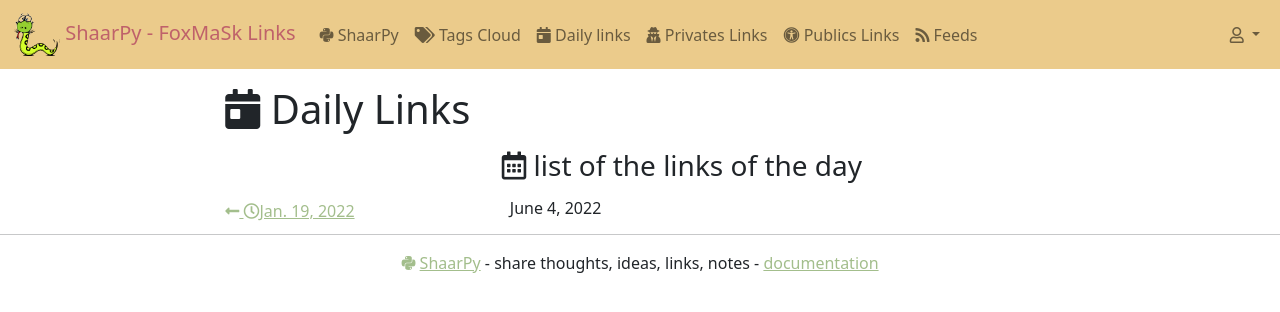
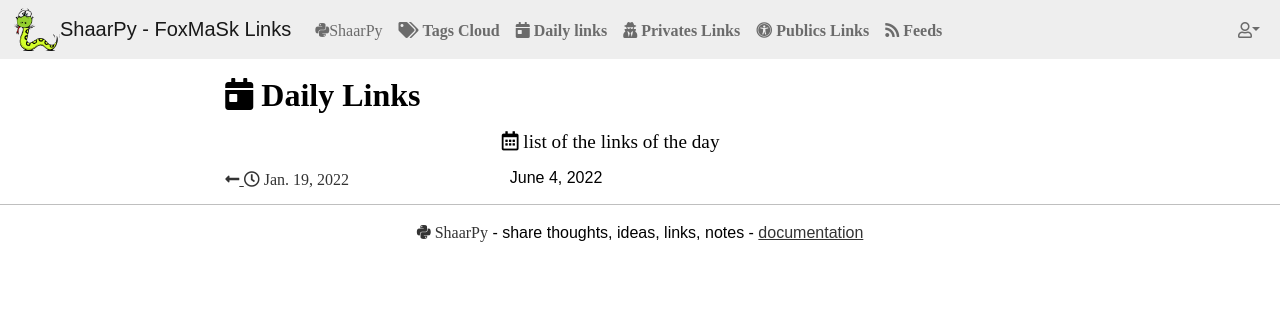
Before and after one commit to foxmask/shaarpy, a Django app: page /daily/ in a window 1280 px wide. Shown: the top 312 px of the page. Run offline with Django 4.2, Linux system fonts and the light colour scheme; the visitor is signed in with stand-in values (Sample User, id 1); data comes from the database, SQL or seed files in the repository.

Commit message:
adapted accessibility - freely adapted color schema with notabene agreed https://github.com/notabene/nota-bene.org-squelettes

```diff
--- a/shaarpy/static/502.html
+++ b/shaarpy/static/502.html
@@ -11,7 +11,7 @@
 </head>
 
 <body role="document">
-    <nav class="navbar navbar-expand-md navbar-light sticky-top" style="background-color: #ebcb8b;">
+    <nav class="navbar navbar-expand-md navbar-light sticky-top">
         <div class="container-fluid">
         <button class="navbar-toggler navbar-toggler-right" type="button" data-toggle="collapse" data-target="#navbarNavDropdown" aria-controls="navbarNavDropdown" aria-expanded="false" aria-label="Toggle navigation">
             <span class="navbar-toggler-icon"></span>
@@ -33,7 +33,7 @@
     </div>
     <hr/>
     <div class="footer d-flex align-items-center justify-content-center">
-      <p class="fs-6"><a href="https://framagit.org/foxmask/shaarpy" title="Shaarpy project homepage" target="_blank">ShaarPy</a> - share thoughts, ideas, links, notes - <a title="Shaarpy Documentation" href="https://framagit.org/foxmask/shaarpy/-/blob/main/README.md" target="_blank">documentation</a></p>
+      <p class="fs-6"><a href="https://framagit.org/foxmask/shaarpy" title="Shaarpy project homepage">ShaarPy</a> - share thoughts, ideas, links, notes - <a title="Shaarpy Documentation" href="https://framagit.org/foxmask/shaarpy/-/blob/main/README.md">documentation</a></p>
     </div>
     <script src="https://cdn.jsdelivr.net/npm/bootstrap@5.1.3/dist/js/bootstrap.bundle.min.js" integrity="sha384-ka7Sk0Gln4gmtz2MlQnikT1wXgYsOg+OMhuP+IlRH9sENBO0LRn5q+8nbTov4+1p" crossorigin="anonymous"></script>
 </body>
--- a/shaarpy/static/shaarpy/css/base.css
+++ b/shaarpy/static/shaarpy/css/base.css
@@ -1,58 +1,209 @@
-.navbar-light .navbar-brand {
-    color: #bf616a;
+/* line 1, ../sass/styles.scss */
+* {
+  box-sizing: border-box;
 }
-a {
-    color: #a3be8c;
+
+/* line 5, ../sass/styles.scss */
+.sr-only {
+  position: absolute;
+  width: 1px;
+  height: 1px;
+  padding: 0;
+  margin: -1px;
+  overflow: hidden;
+  clip: rect(0, 0, 0, 0);
+  border: 0;
+}
+
+/* line 3, ../sass/_variables.scss */
+:root {
+  --color-bg: #fff;
+  --color-text: #333;
+  --color-text-stronger: #000;
+  --color-bg-subdued: #eee;
+  --color-base: #333;
+  --color-base-light: var(--color-bg-subdued);
+  --color-base-dark: #333;
+}
+
+/* ========= Structure */
+/* line 3, ../sass/_structure.scss */
+body {
+  font-size: 1em;
+  font-family: Arial, Helvetica, sans-serif;
+  color: var(--color-text-stronger);
+  background: var(--color-bg);
+  margin: 0;
+  padding: 0;
+}
+
+/* line 12, ../sass/_structure.scss */
+.outer {
+  padding: 0 .5em;
+}
+
+/* ========================= Header */
+@media screen and (min-width: 44em) {
+  /* line 19, ../sass/_structure.scss */
+  #logo {
+    max-width: 44em;
+    margin: auto;
+    position: relative;
+  }
+
+  /* line 24, ../sass/_structure.scss */
+  #tagline, #breadcrumbs {
+    position: relative;
+    margin-top: -3.4em;
+    margin-bottom: 1.3em;
+    width: 37em;
+    padding: 1em 1em 1em 0;
+  }
+}
+/* =========== Citations */
+/* line 5, ../sass/_citations.scss */
+blockquote {
+  font-style: italic;
+  background: var(--color-bg-subdued);
+  margin: 0 -.5em;
+  padding: .5em .5em .5em 2em;
+  border-left: 0.2em solid var(--color-base-dark);
+}
+/* line 11, ../sass/_citations.scss */
+.forum blockquote {
+  background: inherit;
+  margin: 0;
+}
+/* line 16, ../sass/_citations.scss */
+blockquote q, blockquote em, blockquote i {
+  font-style: normal;
+}
+/* line 19, ../sass/_citations.scss */
+blockquote footer {
+  font-style: normal;
+}
+/* line 21, ../sass/_citations.scss */
+blockquote footer q, blockquote footer em, blockquote footer i {
+  font-style: italic;
+}
+
+/* line 28, ../sass/_citations.scss */
+cite {
+  font-style: italic;
+}
+
+/* =========== Focus states */
+/* line 3, ../sass/_focusable.scss */
+a, button, input, select, submit, textarea, [tabindex]:not([tabindex="-1"]) {
+  outline: .2em solid transparent;
+  outline-offset: .3em;
+  -webkit-transition: outline-offset .2s linear;
+  transition: outline-offset .2s linear;
+}
+
+/* line 10, ../sass/_focusable.scss */
+a:focus, a:not([tabindex="-1"]):focus, button:focus, input:focus, select:focus, submit:focus, textarea:focus, [tabindex]:not([tabindex="-1"]):focus {
+  outline-color: currentColor;
+  outline-offset: .1em;
+}
+
+/* ================ Links */
+/* line 17, ../sass/_focusable.scss */
+a:link {
+  /* text-decoration: underline;*/
+  color: var(--color-base-dark);
+}
+
+/* line 22, ../sass/_focusable.scss */
+a:visited {
+  text-decoration: underline;
+  color: var(--color-base-dark);
+}
+
+/* ============= Form elements */
+/* line 28, ../sass/_focusable.scss */
+button, input, select, submit, textarea {
+  border: 1px solid var(--color-base-dark);
+  padding: .5em;
+}
+
+/* line 32, ../sass/_focusable.scss */
+button, input, submit {
+  background: var(--color-base-light);
+  color: var(--color-text-stronger);
+  cursor: pointer;
+}
+
+/* line 38, ../sass/_focusable.scss */
+textarea, input[type="text"] {
+  padding: .5em;
+  display: block;
+  width: 100%;
+  background: var(--color-bg);
+  color: var(--color-text-stronger);
+  border: 1px solid var(--color-base-dark);
+}
+
+/* =============== Headings */
+/* line 8, ../sass/_headings.scss */
+h1 {
+  font-family: Georgia, "Times New Roman", serif;
+  font-size: 2em;
+}
+
+/* line 12, ../sass/_headings.scss */
+h2 {
+  font-family: Georgia, "Times New Roman", serif;
+  font-size: 1.5em;
+}
+
+/* line 16, ../sass/_headings.scss */
+h3 {
+  font-family: Georgia, "Times New Roman", serif;
+  font-size: 1.2em;
+}
+
+/* Images */
+/* line 3, ../sass/_images.scss */
+img {
+  max-width: 100%;
+}
+
+/* line 2, ../sass/_selections.scss */
+::-moz-selection {
+  background-color: var(--color-base-dark);
+  color: var(--color-bg);
+}
+
+/* line 7, ../sass/_selections.scss */
+::selection {
+  background-color: var(--color-base-dark);
+  color: var(--color-bg);
+}
+/*# sourceMappingURL=styles.css.map */
+
+.navbar {
+    background-color: #eee;
 }
 
 a:hover {
-    color: #b48ead;
+  text-decoration: underline;
+  color: var(--color-bg);
+  background-color: var(--color-base);
 }
 
-.border-info {
-    border-color: #5e81ac !important;
+.navbar a:hover {
+  text-decoration: underline;
+  color: #fff !important;
+  background-color: #000 !important;
 }
 
-.bg-secondary {
-    background-color: #bf616a !important;
+a:hover span.badge.rounded-pill.bg-secondary {
+  text-decoration: underline;
+  color: #fff !important;
+  background-color: #000 !important;
 }
 
-.bg-secondary:hover {
-    background-color: #b48ead !important;
+a.fab.fa-python {
+    text-decoration: none;
 }
-
-
-.navbar-light .navbar-nav .nav-link:focus, .navbar-light .navbar-nav .nav-link:hover {
-  color: #bf616a;
-}
-
-.page-item.active .page-link {
-    background-color: #a3be8c;
-    border-color: #a3be8c;
-}
-
-.page-link:hover {
-    background-color: #a3be8c;
-    border-color: #a3be8c;
-    color: #fff;
-}
-
-.page-link {
-    color: #a3be8c;
-}
-
-.btn-dark:hover {
-  color: #fff;
-  background-color: #2e3440;
-  border-color: #2e3440;
-}
-
-.btn-dark {
-  color: #fff;
-  background-color: #2e3440;
-  border-color: #2e3440;
-}
-
-pre {
-    background-color: rgba(0,0,0,.03);
-}
--- a/shaarpy/templates/base.html
+++ b/shaarpy/templates/base.html
@@ -23,37 +23,40 @@
     {% block og_image %}{% endblock %}
 </head>
 <body role="document"{% if edit_link %} onload="document.my_form.id_text.focus();"{% elif add_link %} onload="document.my_form.id_url.focus();"{% endif %}>
-    <nav class="navbar navbar-expand-md navbar-light sticky-top" style="background-color: #ebcb8b;">
+    <nav class="navbar navbar-expand-md navbar-light sticky-top">
         <div class="container-fluid">
-            <a class="navbar-brand" href="{% url 'home' %}" title="Home">
-                <img src="{% static 'shaarpy.png' %}" alt="ShaarPy Snake" width="48" height="43"/> <span class="menu-collapsed">{{ SHAARPY_NAME }}</span>
-            </a>
+            <img src="{% static 'shaarpy.png' %}" alt="ShaarPy Snake" width="48" height="43"/>
             <button class="navbar-toggler" type="button" data-bs-toggle="collapse" data-bs-target="#navbarSupportedContent" aria-controls="navbarSupportedContent" aria-expanded="false" aria-label="Toggle navigation">
               <span class="navbar-toggler-icon"></span>
             </button>
             <div class="collapse navbar-collapse" id="navbarSupportedContent">
               <ul class="navbar-nav me-auto mb-2 mb-lg-0">
+                <li class="nav-item">
+                <a class="navbar-brand" href="{% url 'home' %}" title="Home">
+                  <span class="menu-collapsed">{{ SHAARPY_NAME }}</span>
+                </a>
+                </li>
                 {% if user.is_authenticated %}
                 <li class="nav-item">
-                  <a class="nav-link shaarpy-link" href="{% url 'link_create' %}" title="{% trans 'Add a thought, a link, an idea, a note' %}"><i class="fab fa-python"></i> ShaarPy</a>
+                  <a class="nav-link fab fa-python" href="{% url 'link_create' %}" title="{% trans 'Add a thought, a link, an idea, a note' %}">ShaarPy</a>
                 </li>
                 {% endif %}
                 <li class="nav-item">
-                  <a class="nav-link" href="{% url 'tags_list' %}" title="{% trans 'Tags Cloud' %}"><i class="fas fa-tags"></i> {% trans 'Tags Cloud' %}</a>
+                  <a class="nav-link fas fa-tags" href="{% url 'tags_list' %}" title="{% trans 'Tags Cloud' %}"> {% trans 'Tags Cloud' %}</a>
                 </li>
                 <li class="nav-item">
-                  <a class="nav-link" href="{% url 'daily' %}" title="{% trans 'Daily links' %}"><i class="fas fa-calendar-day"></i> {% trans 'Daily links' %}</a>
+                  <a class="nav-link fas fa-calendar-day" href="{% url 'daily' %}" title="{% trans 'Daily links' %}"> {% trans 'Daily links' %}</a>
                 </li>
                 {% if user.is_authenticated %}
                 <li class="nav-item">
-                  <a class="nav-link" href="{% url 'link_private' %}" title="{% trans 'Privates Links' %}"><i class="fas fa-user-secret"></i> {% trans 'Privates Links' %}</a>
+                  <a class="nav-link fas fa-user-secret" href="{% url 'link_private' %}" title="{% trans 'Privates Links' %}"> {% trans 'Privates Links' %}</a>
                 </li>
                 <li class="nav-item">
-                  <a class="nav-link" href="{% url 'link_public' %}" title="{% trans 'Publics Links' %}"><i class="fas fa-universal-access"></i> {% trans 'Publics Links' %}</a>
+                  <a class="nav-link fas fa-universal-access" href="{% url 'link_public' %}" title="{% trans 'Publics Links' %}"> {% trans 'Publics Links' %}</a>
                 </li>
                 {% endif %}
                 <li class="nav-item">
-                  <a class="nav-link shaarpy-link" href="{% url 'feed' %}"><i class="fas fa-rss"></i> Feeds</a>
+                  <a class="nav-link fas fa-rss" href="{% url 'feed' %}"> Feeds</a>
                 </li>
               </ul>
               {% if form_search %}
@@ -62,26 +65,22 @@
               <ul class="navbar-nav">
                 {% if user.is_authenticated %}
                 <li class="nav-item dropdown">
-                  <a class="nav-link dropdown-toggle" href="#" id="navbarDropdown" role="button" data-bs-toggle="dropdown" aria-expanded="false">
-                    <i class="far fa-user"></i>
-                  </a>
+                  <a class="nav-link dropdown-toggle far fa-user" href="#" id="navbarDropdown" role="button" data-bs-toggle="dropdown" aria-expanded="false"></a>
                   <ul class="dropdown-menu dropdown-menu-end" aria-labelledby="navbarDropdown">
-                    <li><a class="dropdown-item" href="{% url 'me' %}" title="{% trans 'Profile' %}"><i class="fas fa-user"></i> {% trans 'Profile' %}</a></li>
+                    <li><a class="dropdown-item fas fa-user" href="{% url 'me' %}" title="{% trans 'Profile' %}"> {% trans 'Profile' %}</a></li>
                     {% if user.is_staff %}
-                    <li><a class="dropdown-item" href="javascript:(function(){var%20url%20=%20location.href;var%20title%20=%20document.title%20||%20url;window.open('{{ hostname }}/new/?post='%20+%20encodeURIComponent(url)+'&title='%20+%20encodeURIComponent(title)+'&source=bookmarklet','_blank','menubar=no,height=390,width=600,toolbar=no,scrollbars=no,status=no,dialog=1');})();" title="{% trans 'drag this link to your bookmark bar to use the bookmarklet' %}"> <i class="fas fa-plus"></i> ShaarPy Link</a></li>
-                    <li><a class="dropdown-item" href="{% url 'admin:login' %}" title="{% trans 'Admin' %}"><i class="fas fa-user-cog"></i> {% trans 'Admin' %}</a></li>
+                    <li><a class="dropdown-item fas fa-plus" href="javascript:(function(){var%20url%20=%20location.href;var%20title%20=%20document.title%20||%20url;window.open('{{ hostname }}/new/?post='%20+%20encodeURIComponent(url)+'&title='%20+%20encodeURIComponent(title)+'&source=bookmarklet','_blank','menubar=no,height=390,width=600,toolbar=no,scrollbars=no,status=no,dialog=1');})();" title="{% trans 'drag this link to your bookmark bar to use the bookmarklet' %}"> ShaarPy Link</a></li>
+                    <li><a class="dropdown-item fas fa-user-cog" href="{% url 'admin:login' %}" title="{% trans 'Open the admin panel' %}"> {% trans 'Admin' %}</a></li>
                     <li><hr class="dropdown-divider"></li>
                     {% endif %}
-                    <li><a class="dropdown-item" href="{% url 'logout' %}"  title="{% trans 'Logout' %}"><i class="fas fa-sign-out-alt"></i> {% trans 'Logout' %}</a></li>
+                    <li><a class="dropdown-item fas fa-sign-out-alt" href="{% url 'logout' %}"  title="{% trans 'Logout' %}"> {% trans 'Logout' %}</a></li>
                   </ul>
+                </li>
                   {% else %}
-                  <ul class="navbar-nav">
-                    <li class="nav-item">
-                      <a class="nav-link" href="{% url 'me' %}"><i class="far fa-user"></i></a>
-                    </li>
-                  </ul>
+                  <li class="nav-item">
+                    <a class="nav-link" href="{% url 'me' %}"><i class="far fa-user"> {% trans 'Login' %}</i></a>
+                  </li>
                   {% endif %}
-                </li>
               </ul>
             </div>
         </div>
@@ -97,7 +96,7 @@
     <hr/>
     <div class="footer d-flex align-items-center justify-content-center">
       {% block footer %}
-      <p class="fs-6"> <a href="https://python.org/" title="Python powered"><i class="fab fa-python"></i></a> <a href="https://framagit.org/foxmask/shaarpy" title="{% trans 'ShaarPy project homepage' %}" target="_blank">ShaarPy</a> - share thoughts, ideas, links, notes - <a title="Shaarpy Documentation" href="https://framagit.org/foxmask/shaarpy/-/blob/main/README.md" target="_blank">{% trans 'documentation' %}</a></p>
+      <p class="fs-6"> <a class="fab fa-python" href="https://framagit.org/foxmask/shaarpy" title="{% trans 'ShaarPy project homepage' %}"> ShaarPy</a> - share thoughts, ideas, links, notes - <a title="Shaarpy Documentation" href="https://framagit.org/foxmask/shaarpy/-/blob/main/README.md">{% trans 'documentation' %}</a></p>
       {% endblock %}
     </div>
     <script src="https://cdn.jsdelivr.net/npm/bootstrap@5.1.3/dist/js/bootstrap.bundle.min.js" integrity="sha384-ka7Sk0Gln4gmtz2MlQnikT1wXgYsOg+OMhuP+IlRH9sENBO0LRn5q+8nbTov4+1p" crossorigin="anonymous"></script>
--- a/shaarpy/templates/shaarpy/daily_list.html
+++ b/shaarpy/templates/shaarpy/daily_list.html
@@ -5,17 +5,19 @@
 {% block og_title %}{% trans 'Daily Links' %}{% endblock %}
 {% block content %}
 <div class="col-xs-8 col-md-8 col-lg-8 offset-xs-2 offset-md-2 offset-lg-2 mt-3">
-  <h1><i class="fas fa-calendar-day"></i> {% trans 'Daily Links' %}</h1>
-  <h3 class="col-xs-8 col-md-8 col-lg-8 offset-xs-4 offset-md-4 offset-lg-4 mt-3 mb-3"><i class="far fa-calendar-alt"></i> {% trans 'list of the links of the day' %}</h3>
+  <h1><i class="fas fa-calendar-day"> {% trans 'Daily Links' %}</i></h1>
+  <h3 class="col-xs-8 col-md-8 col-lg-8 offset-xs-4 offset-md-4 offset-lg-4 mt-3 mb-3">
+    <i class="far fa-calendar-alt"> {% trans 'list of the links of the day' %}</i>
+  </h3>
   <div class="row row-cols-1 row-cols-md-3 g-4">
     <div class="col mb-3">
-    {% if previous_date %}<a href="{% url 'daily' previous_date|date:'Y-m-d' %}"><i class="fas fa-long-arrow-alt-left"></i> <i class="far fa-clock"></i>{{ previous_date }}</a>{% endif %}&nbsp;
+    {% if previous_date %}<a href="{% url 'daily' previous_date|date:'Y-m-d' %}"><i class="fas fa-long-arrow-alt-left"> </i> <i class="far fa-clock"> {{ previous_date }}</i></a>{% endif %}&nbsp;
     </div>
     <div class="col mb-3">
     <h6>{{ current_date|date:"DATE_FORMAT" }}</h6>
     </div>
     <div class="col mb-3">
-    {% if next_date %}<a href="{% url 'daily' next_date|date:'Y-m-d' %}"><i class="far fa-clock"></i> {{ next_date }} <i class="fas fa-long-arrow-alt-right"></i> </a>{% endif %}
+    {% if next_date %}<a href="{% url 'daily' next_date|date:'Y-m-d' %}"><i class="far fa-clock"> {{ next_date }}</i>  <i class="fas fa-long-arrow-alt-right"> </i> </a>{% endif %}
     </div>
   </div>
   <div class="row row-cols-1 row-cols-md-3 g-4">
@@ -24,7 +26,7 @@
       <div class="card">
         <div class="card-body">
           {% if data.url %}
-          <h5 class="card-title"><a href="{{ data.url }}" target="_blank">{{ data.title }}</a></h5>
+          <h5 class="card-title"><a href="{{ data.url }}">{{ data.title }}</a></h5>
           {% else %} {# it is a note #}
           <h5><a href="{% url 'link_detail' data.url_hashed %}">{{ data.title }}</a></h5>
           {% endif %}
@@ -36,15 +38,17 @@
             <iframe src="{{ data.video }}" title="video" allowfullscreen></iframe>
           </div>
           {% endif %}
-          <p class="card-text">{{ data.text | markdown |safe }}</p>
+          <p class="card-text">
+            {{ data.text | markdown |safe }}
+          </p>
         </div>
         <div class="card-footer text-muted">
           {% if data.private %}
           <i class="fas fa-key"></i> -
           {% endif %}
-          <i class="far fa-clock"></i> {{ data.date_created }}
+          <i class="far fa-clock"> {{ data.date_created }}</i>
           {% if data.tags %}
-          - <i class="fas fa-tags"></i> {{ data.tags | tags | safe }}
+          - <i class="fas fa-tags"> {{ data.tags | tags | safe }}</i>
           {% endif %}
         </div>
       </div>
--- a/shaarpy/templates/shaarpy/search.html
+++ b/shaarpy/templates/shaarpy/search.html
@@ -1,6 +1,6 @@
 {% load i18n %}
-              <form class="d-flex mr-4 ml-4" method="get">
+              <form class="d-flex mr-4 ml-4" action="#" role="search" method="get">
                 {% csrf_token %}
                 {{ form_search.q }}
-                <button class="btn btn-outline-success" type="submit"><i class="fas fa-search"></i></button>
+                <button class="btn btn-outline-success" type="submit"><i class="fas fa-search">{% trans 'Search' %}</i></button>
               </form>
--- a/shaarpy/templates/shaarpy/tags_list.html
+++ b/shaarpy/templates/shaarpy/tags_list.html
@@ -8,7 +8,7 @@
   <h1><i class="fas fa-tags"></i> {% trans "Tags Cloud" %}</h1>
 {% for key, value in tags.items %}
     {% if key %}
-    <a href="{% url 'links_by_tag_list' key %}" type="button" class="p-3 m-2 btn btn-dark position-relative">
+    <a href="{% url 'links_by_tag_list' key %}" type="button" class="p-3 m-2 btn btn-outline-dark position-relative">
       {{ key }}
       <span class="position-absolute top-0 start-100 translate-middle badge rounded-pill bg-danger">
         {{ value }}
--- a/shaarpy/views.py
+++ b/shaarpy/views.py
@@ -287,7 +287,6 @@ class LinksByTagList(SettingsMixin, ListView):
         """
             get the links with that tags
         """
-        print(self.kwargs)
         tags = None if self.kwargs['tags'] == '0Tag' else self.kwargs['tags']
         # when tags is None
         # get the data with tags is null
```
Also changed, not shown: shaarpy/templates/shaarpy/links_detail.html (+6 -6 lines), shaarpy/templates/shaarpy/links_list.html (+16 -16 lines).
